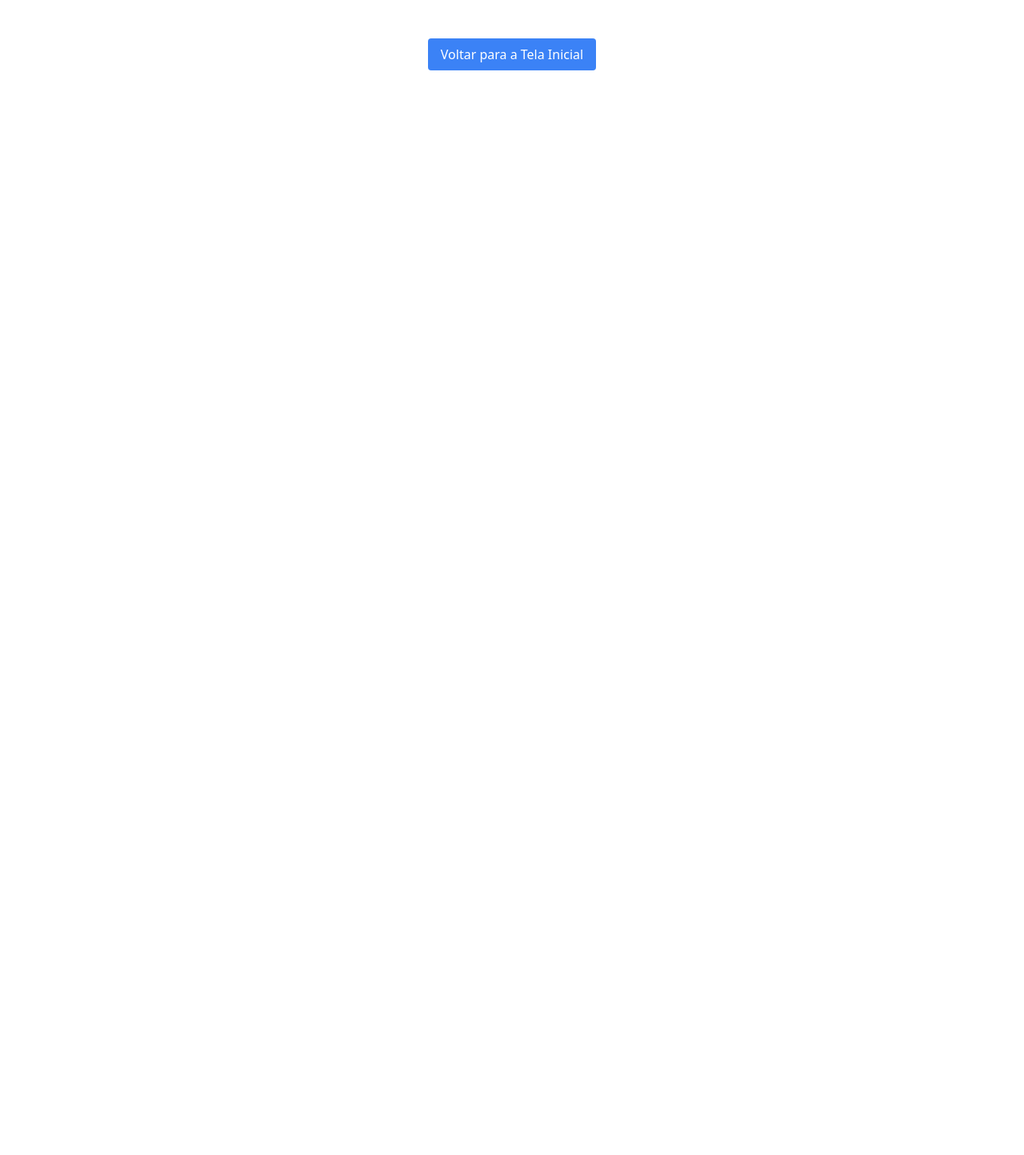
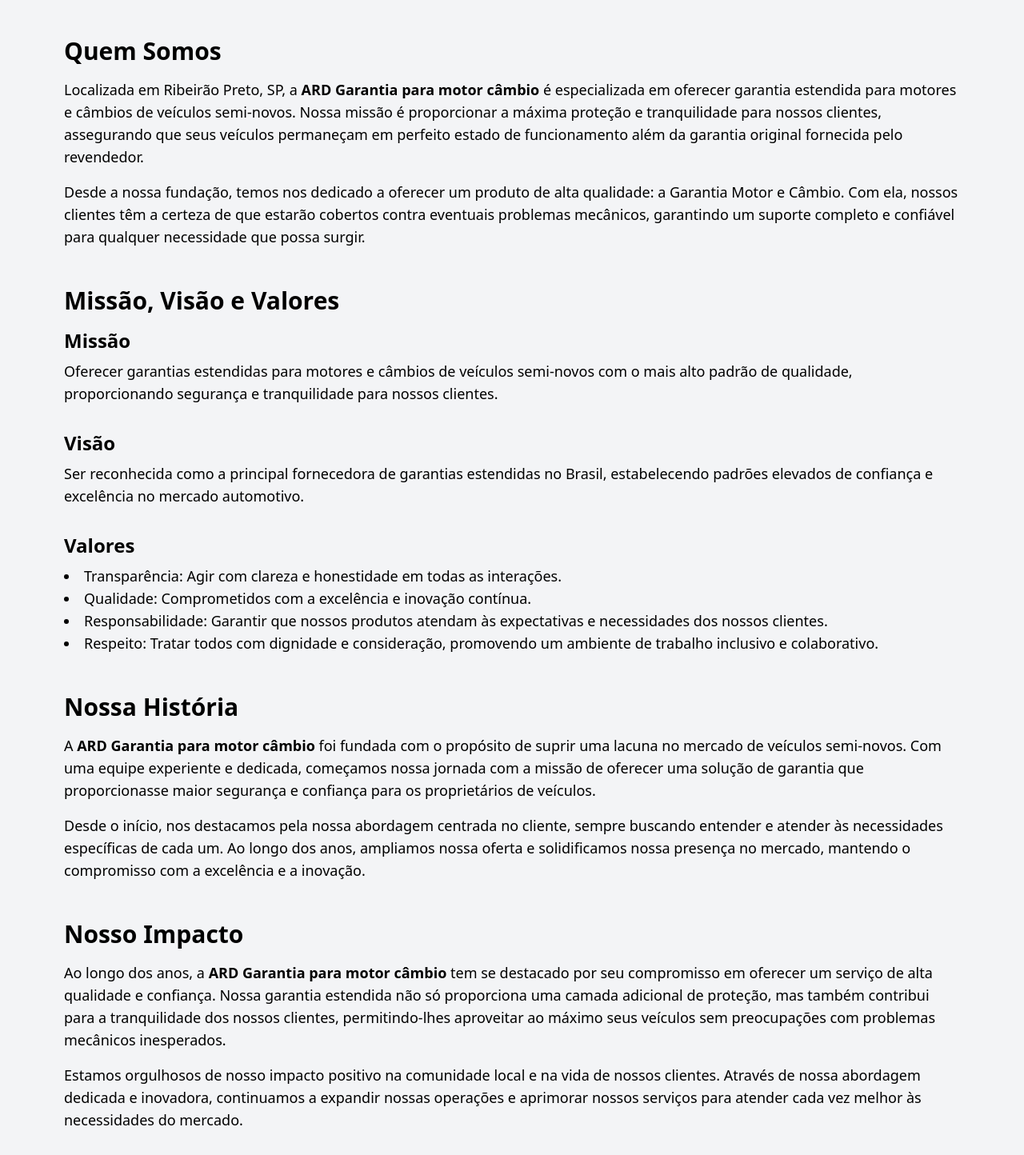
Before and after one commit to WenerRodrigo/ard, a React (Vite) app: page /about in a window 1280 px wide. Shown: the part 526-1970 px from the top of the page at 80% size. Before the commit the page ends 800 px from the top, so only its background shows below. Built offline with nearby package versions, Linux system fonts and the light colour scheme.

Commit message:
feat: criado pagina de sobre nós

```diff
--- a/src/App.tsx
+++ b/src/App.tsx
@@ -13,6 +13,7 @@
 import PrivacyPolicy from "./screens/privacy-policy";
 import Header from "./components/header";
 import Faq from "./screens/faq";
+import About from "./screens/about";
 
 function App() {
   const [isSplashVisible, setIsSplashVisible] = useState(true);
@@ -61,6 +62,7 @@
             <Route path="/home" element={<Home />} />
             <Route path="/privacy-policy" element={<PrivacyPolicy />} />
             <Route path="/faq" element={<Faq />} />
+            <Route path="/about" element={<About />} />
             <Route path="*" element={<NotFound />} />
           </Routes>
         </BrowserRouter>
--- a/src/components/content-footer.tsx
+++ b/src/components/content-footer.tsx
@@ -88,7 +88,7 @@
           <p className="text-sm text-zinc-800">SAC: 16 99999 - 9999</p>
         </div>
       </div>
-      <div className="flex items-center justify-center absolute w-full bottom-0 border-b">
+      <div className="flex items-center justify-center absolute w-full bottom-0 border-b border-gray-300">
         <button
           className="bg-slate-200 px-2 py-1 rounde rounded-t-xl text-sm flex items-center gap-1 text-gray-600"
           onClick={scrollToTop}
--- a/src/components/header.tsx
+++ b/src/components/header.tsx
@@ -29,12 +29,14 @@
     <>
       <div className="bg-white flex justify-between items-center px-20">
         <div className="hidden lg:flex flex-col items-start justify-start w-full">
+          <a href="/" className="items-start justify-start w-full flex-col">
             <h2 className="text-4xl font-extrabold text-blue-600 tracking-wide uppercase">
               ARD
             </h2>
             <p className="text-lg font-semibold text-gray-900">
               Garantia para motor e câmbio
             </p>
+          </a>
         </div>
 
         <div className="hidden lg:flex items-center justify-around w-full">
--- a/src/components/menu-mobile.tsx
+++ b/src/components/menu-mobile.tsx
@@ -96,14 +96,30 @@
             <li className="my-2">
               <a
                 href="/faq"
-                onClick={() => handleLinkClick("/fqa")}
+                onClick={() => handleLinkClick("/faq")}
                 className={`flex items-center justify-between text-xl ${
                   activeLink === "/faq" ? "text-blue-500" : "text-zinc-800"
                 }`}
               >
-                Faq
+                FAQ
                 <ChevronRight
                   className={`${activeLink === "/faq" ? "text-blue-500" : "text-zinc-800"}`}
+                />
+              </a>
+            </li>
+            <li className="my-2">
+              <a
+                href="/privacy-policy"
+                onClick={() => handleLinkClick("/privacy-policy")}
+                className={`flex items-center justify-between text-xl ${
+                  activeLink === "/privacy-policy"
+                    ? "text-blue-500"
+                    : "text-zinc-800"
+                }`}
+              >
+                Política de privacidade
+                <ChevronRight
+                  className={`${activeLink === "/privacy-policy" ? "text-blue-500" : "text-zinc-800"}`}
                 />
               </a>
             </li>
--- a/src/routes/routes.tsx
+++ b/src/routes/routes.tsx
@@ -3,6 +3,7 @@
 import NotFound from "../screens/not-found";
 import PrivacyPolicy from "../screens/privacy-policy";
 import Faq from "../screens/faq";
+import About from "../screens/about";
 
 const AppRoutes = () => {
   return (
@@ -11,6 +12,7 @@
       <Route path="/home" element={<Home />} />
       <Route path="/privacy-policy" element={<PrivacyPolicy />} />
       <Route path="/faq" element={<Faq />} />
+      <Route path="/about" element={<About />} />
       <Route path="*" element={<NotFound />} />
     </Routes>
   );
--- /dev/null
+++ b/src/screens/about.tsx
@@ -0,0 +1,176 @@
+import Header from "../components/header";
+import banner from "../assets/banner-home.png";
+import Footer from "../components/footer";
+import ContentFooter from "../components/content-footer";
+
+const About = () => {
+  return (
+    <>
+      <Header />
+      <div className="flex items-center justify-center">
+        <div className="relative">
+          <img
+            className="w-full h-[220px] sm:h-full sm:max-w-none"
+            src={banner}
+            alt="Banner Home"
+          />
+        </div>
+        <div className="absolute left-2 sm:left-20 text-left px-6 sm:px-0">
+          <p className="text-white text-2xl sm:text-4xl md:text-5xl font-semibold mb-2">
+            Sobre a ARD Garantia
+          </p>
+        </div>
+      </div>
+      <div className="bg-gray-100 py-12">
+        <div className="mx-auto px-20">
+          <div>
+            <section className="mb-12">
+              <h2 className="text-3xl font-semibold mb-4">Quem Somos</h2>
+              <p className="text-lg mb-4">
+                Localizada em Ribeirão Preto, SP, a{" "}
+                <strong>ARD Garantia para motor câmbio</strong> é especializada
+                em oferecer garantia estendida para motores e câmbios de
+                veículos semi-novos. Nossa missão é proporcionar a máxima
+                proteção e tranquilidade para nossos clientes, assegurando que
+                seus veículos permaneçam em perfeito estado de funcionamento
+                além da garantia original fornecida pelo revendedor.
+              </p>
+              <p className="text-lg mb-4">
+                Desde a nossa fundação, temos nos dedicado a oferecer um produto
+                de alta qualidade: a Garantia Motor e Câmbio. Com ela, nossos
+                clientes têm a certeza de que estarão cobertos contra eventuais
+                problemas mecânicos, garantindo um suporte completo e confiável
+                para qualquer necessidade que possa surgir.
+              </p>
+            </section>
+
+            <section className="mb-12">
+              <h2 className="text-3xl font-semibold mb-4">
+                Missão, Visão e Valores
+              </h2>
+              <div className="grid gap-8 md:grid-cols-1">
+                <div>
+                  <h3 className="text-2xl font-semibold mb-2">Missão</h3>
+                  <p className="text-lg">
+                    Oferecer garantias estendidas para motores e câmbios de
+                    veículos semi-novos com o mais alto padrão de qualidade,
+                    proporcionando segurança e tranquilidade para nossos
+                    clientes.
+                  </p>
+                </div>
+                <div>
+                  <h3 className="text-2xl font-semibold mb-2">Visão</h3>
+                  <p className="text-lg">
+                    Ser reconhecida como a principal fornecedora de garantias
+                    estendidas no Brasil, estabelecendo padrões elevados de
+                    confiança e excelência no mercado automotivo.
+                  </p>
+                </div>
+                <div>
+                  <h3 className="text-2xl font-semibold mb-2">Valores</h3>
+                  <ul className="list-disc list-inside text-lg">
+                    <li>
+                      Transparência: Agir com clareza e honestidade em todas as
+                      interações.
+                    </li>
+                    <li>
+                      Qualidade: Comprometidos com a excelência e inovação
+                      contínua.
+                    </li>
+                    <li>
+                      Responsabilidade: Garantir que nossos produtos atendam às
+                      expectativas e necessidades dos nossos clientes.
+                    </li>
+                    <li>
+                      Respeito: Tratar todos com dignidade e consideração,
+                      promovendo um ambiente de trabalho inclusivo e
+                      colaborativo.
+                    </li>
+                  </ul>
+                </div>
+              </div>
+            </section>
+
+            <section className="mb-12">
+              <h2 className="text-3xl font-semibold mb-4">Nossa História</h2>
+              <p className="text-lg mb-4">
+                A <strong>ARD Garantia para motor câmbio</strong> foi fundada
+                com o propósito de suprir uma lacuna no mercado de veículos
+                semi-novos. Com uma equipe experiente e dedicada, começamos
+                nossa jornada com a missão de oferecer uma solução de garantia
+                que proporcionasse maior segurança e confiança para os
+                proprietários de veículos.
+              </p>
+              <p className="text-lg mb-4">
+                Desde o início, nos destacamos pela nossa abordagem centrada no
+                cliente, sempre buscando entender e atender às necessidades
+                específicas de cada um. Ao longo dos anos, ampliamos nossa
+                oferta e solidificamos nossa presença no mercado, mantendo o
+                compromisso com a excelência e a inovação.
+              </p>
+            </section>
+
+            {/* Seção da Equipe */}
+            {/* <section className="mb-12">
+            <h2 className="text-3xl font-semibold mb-4">Nossa Equipe</h2>
+            <div className="grid gap-8 md:grid-cols-2 lg:grid-cols-3">
+              <div className="bg-white p-4 rounded-lg shadow-md text-center">
+                <img
+                  src="/assets/team-member1.jpg" // Substitua com a URL da foto do membro da equipe
+                  alt="Membro da Equipe 1"
+                  className="w-32 h-32 rounded-full mx-auto mb-4"
+                />
+                <h3 className="text-xl font-semibold mb-2">João Silva</h3>
+                <p className="text-lg">CEO e Fundador</p>
+              </div>
+              <div className="bg-white p-4 rounded-lg shadow-md text-center">
+                <img
+                  src="/assets/team-member2.jpg" // Substitua com a URL da foto do membro da equipe
+                  alt="Membro da Equipe 2"
+                  className="w-32 h-32 rounded-full mx-auto mb-4"
+                />
+                <h3 className="text-xl font-semibold mb-2">Maria Oliveira</h3>
+                <p className="text-lg">Gerente de Operações</p>
+              </div>
+              <div className="bg-white p-4 rounded-lg shadow-md text-center">
+                <img
+                  src="/assets/team-member3.jpg" // Substitua com a URL da foto do membro da equipe
+                  alt="Membro da Equipe 3"
+                  className="w-32 h-32 rounded-full mx-auto mb-4"
+                />
+                <h3 className="text-xl font-semibold mb-2">Carlos Souza</h3>
+                <p className="text-lg">Diretor de Atendimento ao Cliente</p>
+              </div>
+            </div>
+          </section> */}
+
+            <section className="mb-12">
+              <h2 className="text-3xl font-semibold mb-4">Nosso Impacto</h2>
+              <p className="text-lg mb-4">
+                Ao longo dos anos, a{" "}
+                <strong>ARD Garantia para motor câmbio</strong> tem se destacado
+                por seu compromisso em oferecer um serviço de alta qualidade e
+                confiança. Nossa garantia estendida não só proporciona uma
+                camada adicional de proteção, mas também contribui para a
+                tranquilidade dos nossos clientes, permitindo-lhes aproveitar ao
+                máximo seus veículos sem preocupações com problemas mecânicos
+                inesperados.
+              </p>
+              <p className="text-lg mb-4">
+                Estamos orgulhosos de nosso impacto positivo na comunidade local
+                e na vida de nossos clientes. Através de nossa abordagem
+                dedicada e inovadora, continuamos a expandir nossas operações e
+                aprimorar nossos serviços para atender cada vez melhor às
+                necessidades do mercado.
+              </p>
+            </section>
+          </div>
+        </div>
+      </div>
+      <ContentFooter />
+      <Footer />
+    </>
+  );
+};
+
+export default About;
```
Lines whose indentation alone changed are shown as unchanged.
